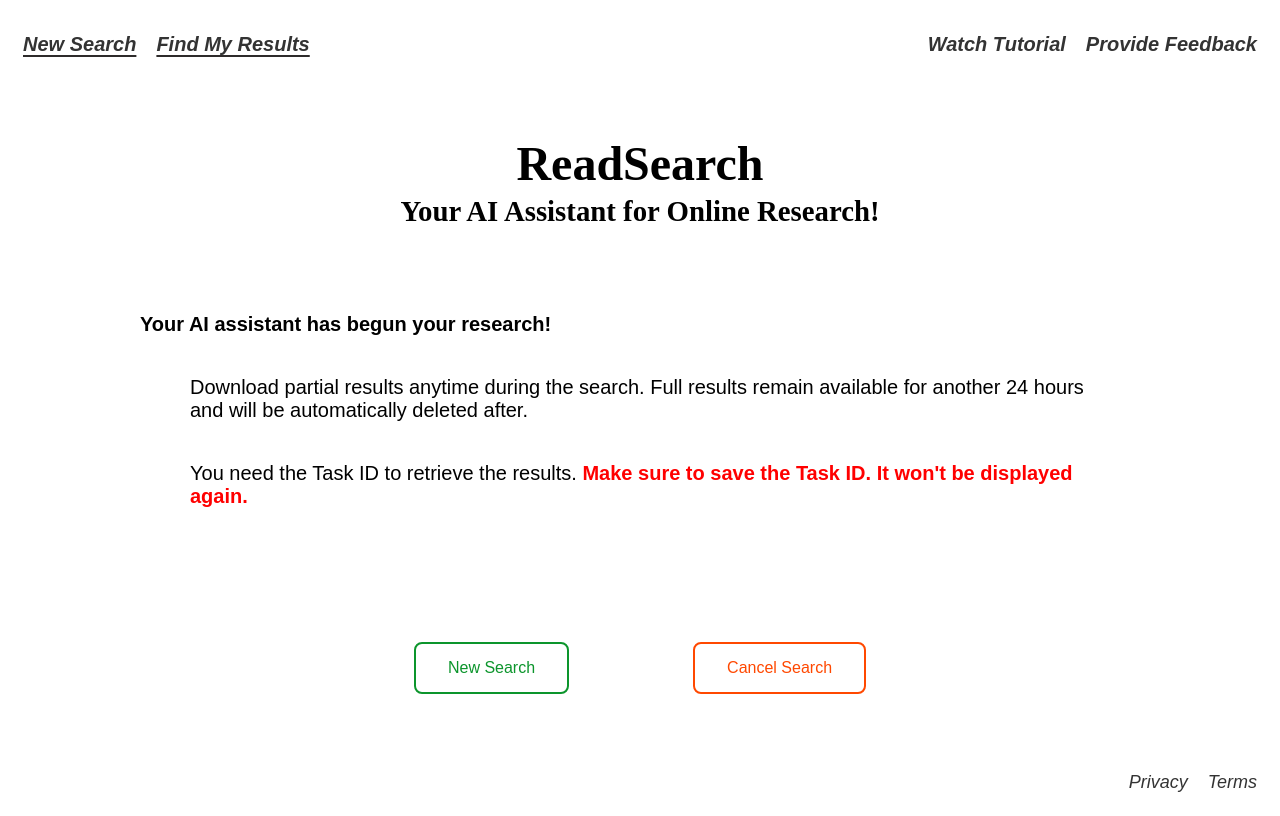
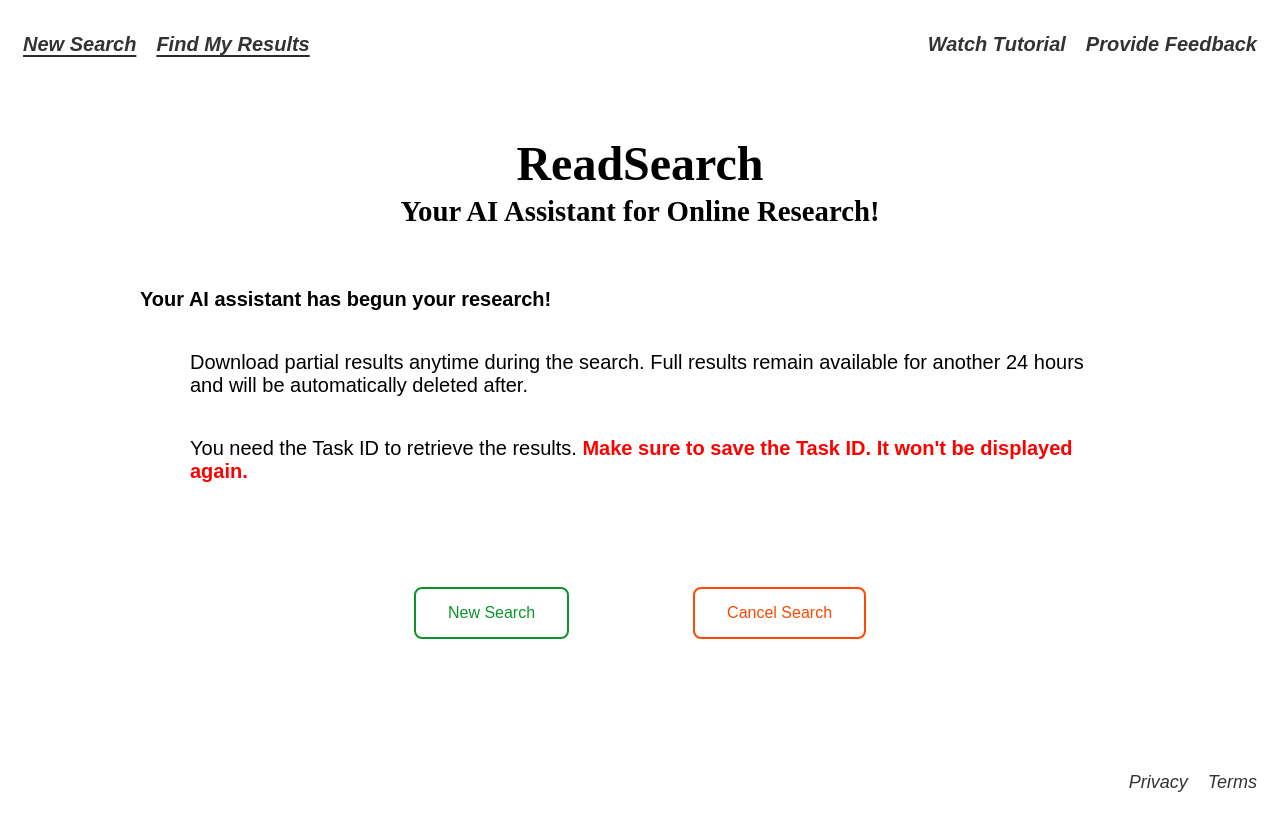
Before and after one commit to HoraceYYY/ReadSearchGPT, a Vue app in the folder ResearchWeb/: page /searching in a window 1280 px wide. Built offline with nearby package versions, Linux system fonts and the light colour scheme; what v-tooltip would draw is missing.

Commit message:
minor style change

```diff
--- a/ResearchWeb/src/views/Searching.vue
+++ b/ResearchWeb/src/views/Searching.vue
@@ -71,7 +71,7 @@
 
   <style scoped>
   .results-container {
-    margin-top: 5px;
+    margin-top: -20px;
     width: 100%;
     display: flex;
     flex-direction: column;
@@ -128,7 +128,7 @@
     display: flex;
     justify-content: center;
     gap: 120px;
-    margin-top: 80px;
+    margin-top: 50px;
   }
 
   .startover-button {
```
